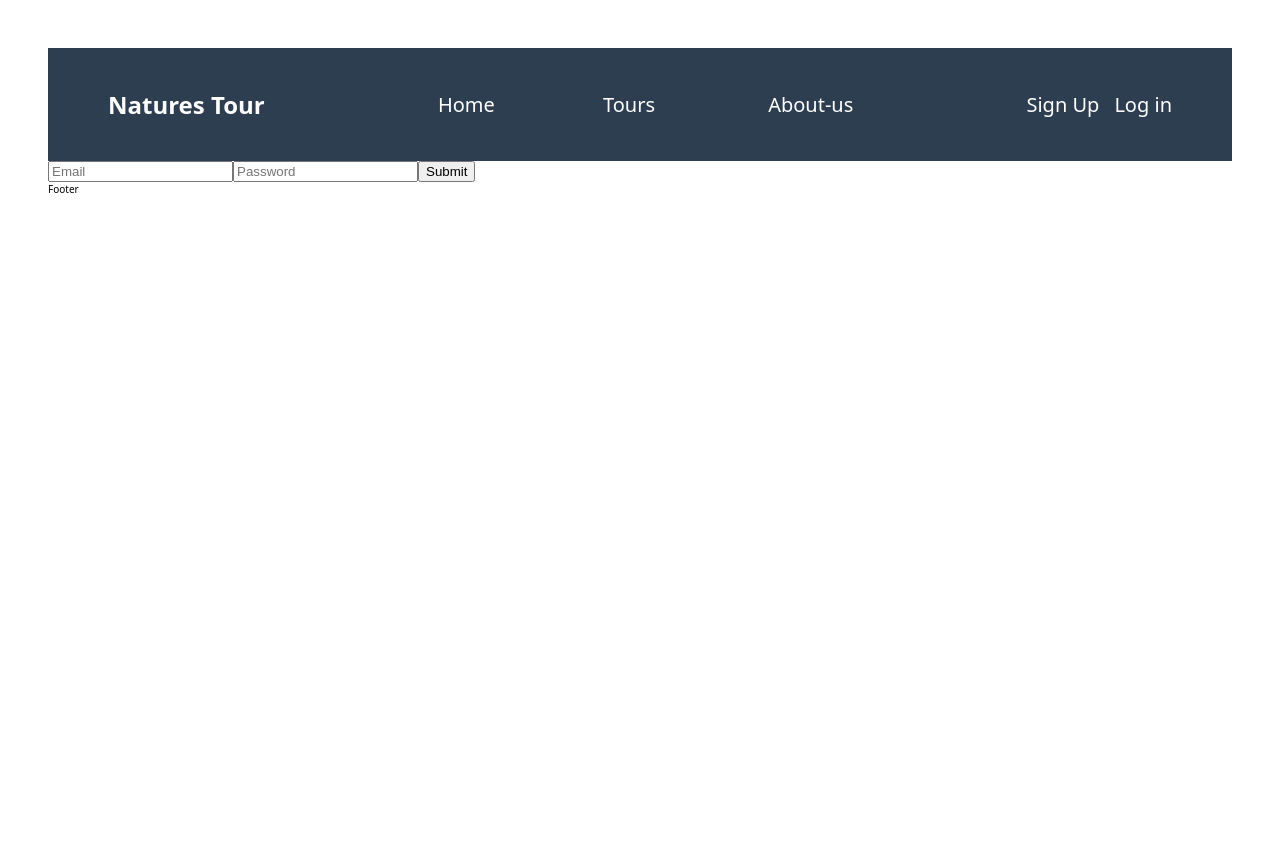
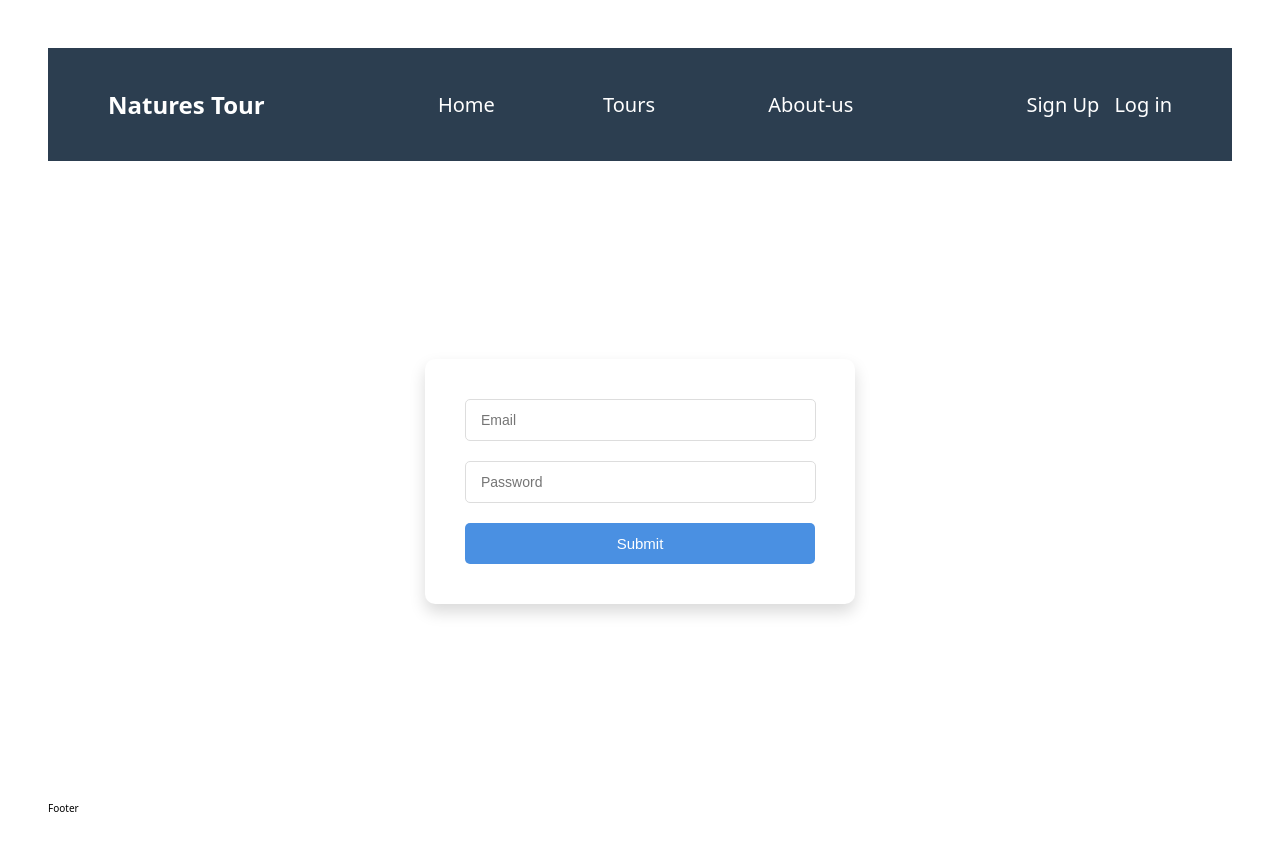
Before and after one commit to eshpulat/natures-project, a React (Vite) app in the folder natures/: page /login in a window 1280 px wide. Shown: the top 850 px of the page. Before the commit the page ends 800 px from the top, so only its background shows below. Built offline with nearby package versions, Linux system fonts and the light colour scheme.

Commit message:
Add log-in css

```diff
--- a/natures/src/css/login.css
+++ b/natures/src/css/login.css
@@ -0,0 +1,50 @@
+/* Center the login box on the page */
+.login-container {
+    height: 80vh;
+    display: flex;
+    justify-content: center;
+    align-items: center;
+    /* background: linear-gradient(135deg, #ece9e6, #ffffff); */
+}
+
+.login-box {
+    background-color: #fff;
+    padding: 40px;
+    border-radius: 10px;
+    box-shadow: 0 8px 16px rgba(0, 0, 0, 0.15);
+    width: 80%;
+    max-width: 350px;
+}
+
+.login-box input {
+    width: 91%;
+    padding: 12px 15px;
+    margin-bottom: 20px;
+    border: 1px solid #ddd;
+    border-radius: 5px;
+    font-size: 14px;
+}
+
+.login-box button {
+    width: 100%;
+    padding: 12px;
+    background-color: #4a90e2;
+    color: white;
+    border: none;
+    border-radius: 5px;
+    font-size: 15px;
+    cursor: pointer;
+    transition: background-color 0.3s ease;
+}
+
+.login-box button:hover {
+    background-color: #357bd8;
+}
+
+/* Optional link or text */
+.login-box p {
+    margin-top: 15px;
+    text-align: center;
+    font-size: 13px;
+    color: #666;
+}
--- a/natures/src/ui/Login.jsx
+++ b/natures/src/ui/Login.jsx
@@ -1,11 +1,13 @@
 import { useEffect, useState } from "react";
 import axios from "axios";
-import Home from "./Home";
+import { useNavigate } from "react-router-dom";
+import "../css/login.css";
 
 function Login() {
     const [token, setToken] = useState(null);
     const [email, setEmailForm] = useState("");
     const [password, setPasswordForm] = useState("");
+    const navigate = useNavigate();
 
     useEffect(() => {
         const savedToken = localStorage.getItem("authToken");
@@ -27,6 +29,8 @@ function Login() {
             const token = response.data.token;
             localStorage.setItem("authToken", token);
             setToken(token);
+            alert("You are Loged in");
+            navigate("/");
         } catch (error) {
             console.error(
                 "Login failed:",
@@ -36,7 +40,8 @@ function Login() {
     };
 
     return (
-        <form onSubmit={handleSubmit}>
+        <form className="login-container" onSubmit={handleSubmit}>
+            <div className="login-box">
                 <input
                     type="email"
                     value={email}
@@ -52,6 +57,7 @@ function Login() {
                 <button onClick={handleSubmit} type="submit">
                     Submit
                 </button>
+            </div>
         </form>
     );
 }
```
Lines whose indentation alone changed are shown as unchanged.
